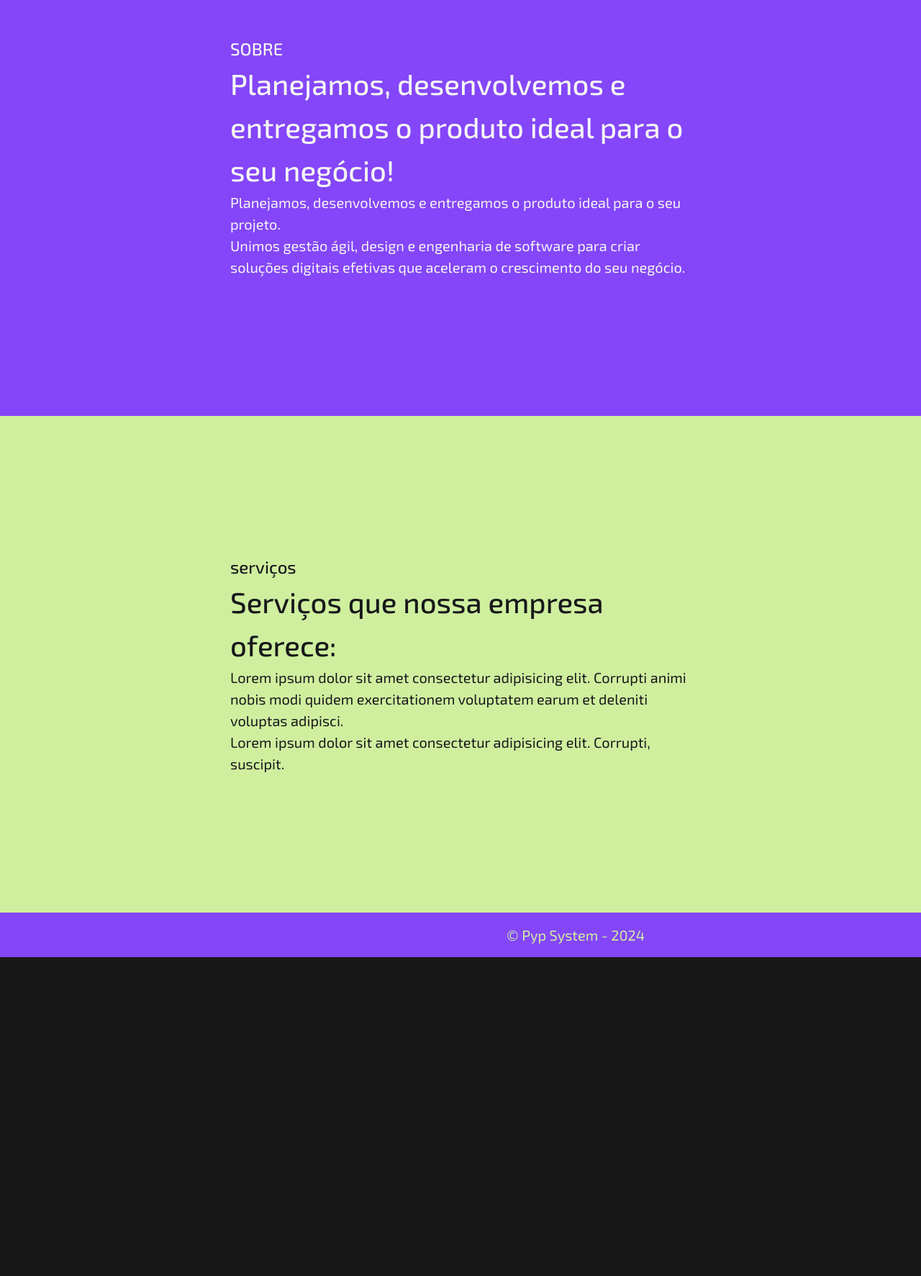
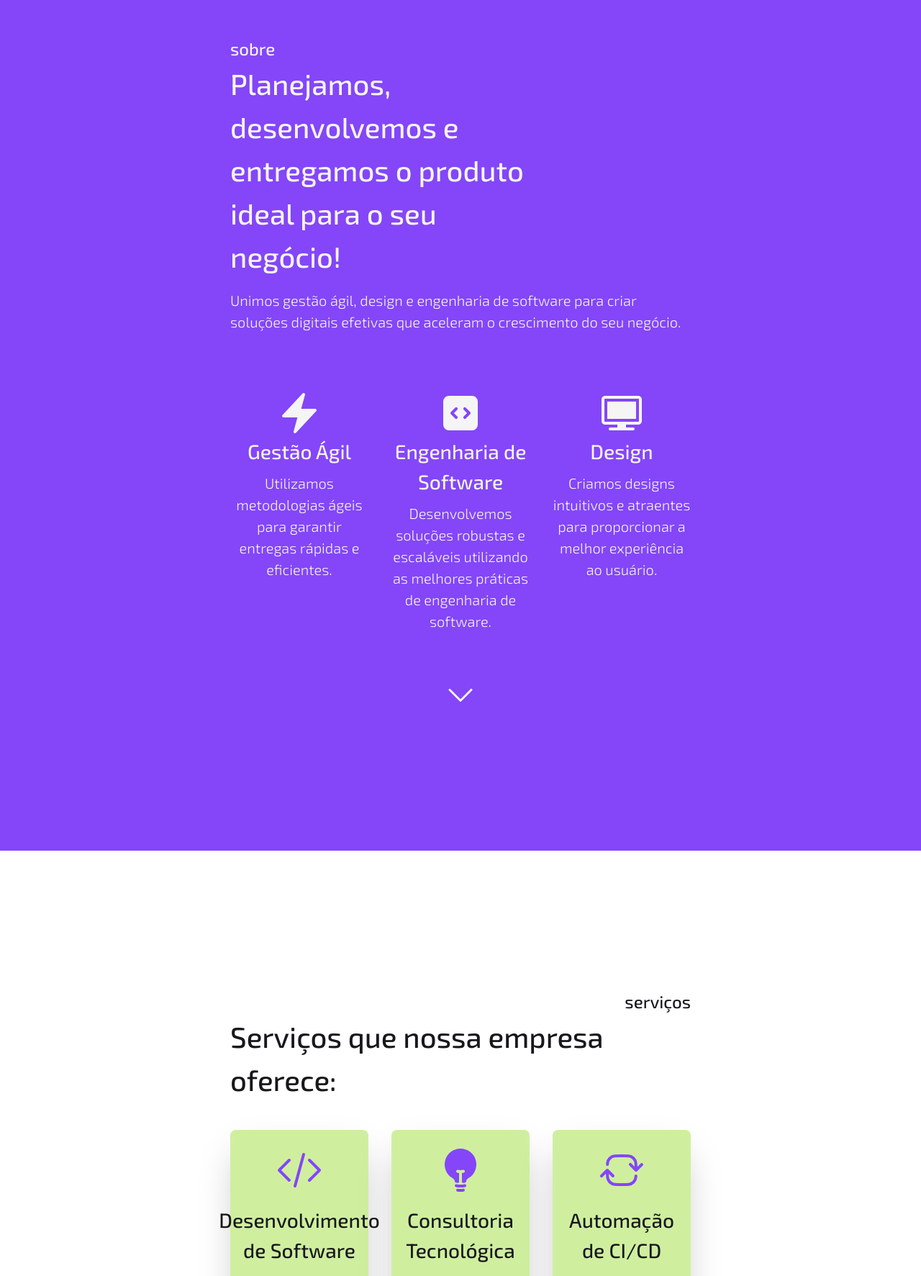
Before and after one commit to PypSystem/pyp-system-website, a Nuxt app: page / in a window 1280 px wide. Shown: the part 1022-2795 px from the top of the page at 72% size. Before the commit the page ends 2352 px from the top, so only its background shows below. Built offline with nearby package versions, Linux system fonts and the light colour scheme.

Commit message:
feito até o formulário

```diff
--- a/app.vue
+++ b/app.vue
@@ -2,6 +2,7 @@
 const limeColor = ref('#CFEF9F');
 const purpleColor = ref('#240D7D');
 const lightPurpleColor = ref('#8446F8');
+const lightGrayColor = ref('#f5f5f5');
 </script>
 
 <template>
@@ -52,4 +53,64 @@ const lightPurpleColor = ref('#8446F8');
   background-color: v-bind(purpleColor);
   color: v-bind(limeColor);
 }
+
+.btn-secundary {
+  border: 2px solid v-bind(limeColor);
+  border-radius: 16px;
+  padding: 2px 32px;
+  background-color: v-bind(limeColor);
+  color: v-bind(purpleColor);
+  transition:
+    background-color 0.4s ease,
+    color 0.4s ease;
+}
+
+.btn-secundary:hover {
+  background-color: transparent;
+  color: v-bind(limeColor);
+  border-color: v-bind(limeColor);
+}
+
+.input-field {
+  margin-top: 0.5rem;
+  padding: 0.75rem;
+  width: 100%;
+  border: 2px solid v-bind(lightGrayColor);
+  border-radius: 0.5rem;
+  @apply focus:outline-none focus:ring-2 focus:ring-purple-500 focus:border-transparent;
+}
+
+.input-field {
+  color: v-bind(purpleColor);
+  margin-top: 0.5rem;
+  padding: 0.75rem;
+  width: 100%;
+  border: 1px solid v-bind(lightGrayColor);
+  border-radius: 0.375rem;
+  box-shadow: 0 1px 2px 0 rgba(0, 0, 0, 0.05);
+  transition: all 0.3s ease-in-out;
+}
+
+.input-field:focus {
+  outline: none;
+  border-color: transparent;
+  box-shadow: 0 0 0 3px v-bind(lightPurpleColor);
+}
+
+.textarea-field {
+  color: v-bind(purpleColor);
+  margin-top: 0.5rem;
+  padding: 0.75rem;
+  width: 100%;
+  border: 1px solid v-bind(lightGrayColor);
+  border-radius: 0.375rem;
+  box-shadow: 0 1px 2px 0 rgba(0, 0, 0, 0.05);
+  transition: all 0.3s ease-in-out;
+}
+
+.textarea-field:focus {
+  outline: none;
+  border-color: transparent;
+  box-shadow: 0 0 0 3px v-bind(lightPurpleColor);
+}
 </style>
--- a/assets/css/main.css
+++ b/assets/css/main.css
@@ -45,6 +45,7 @@ h4 {
 
 p {
   font-size: 1.25rem;
+  font-weight: 300;
 }
 
 .debug {
--- a/components/about.vue
+++ b/components/about.vue
@@ -1,20 +1,61 @@
-<script setup lang="ts"></script>
+<script setup lang="ts">
+import {
+  BoltIcon,
+  TvIcon,
+  CodeBracketSquareIcon,
+  ChevronDownIcon,
+} from '@heroicons/vue/24/solid';
+import { scrollToSection } from '@/utils/scroll.js';
+</script>
 
 <template>
   <main
     id="about"
-    class="md:px-80 px-8 py-48 flex flex-col justify-center w-full min-h-full bg-light-purple"
+    class="md:px-80 px-8 py-48 flex flex-col justify-center w-full h-full bg-light-purple"
   >
-    <h4>SOBRE</h4>
-    <h2>
+    <h4>sobre</h4>
+    <h2 class="w-2/3">
       Planejamos, desenvolvemos e entregamos o produto ideal para o seu negócio!
     </h2>
-    <p>
-      Planejamos, desenvolvemos e entregamos o produto ideal para o seu projeto.
-    </p>
-    <p>
+    <p class="pt-4">
       Unimos gestão ágil, design e engenharia de software para criar soluções
       digitais efetivas que aceleram o crescimento do seu negócio.
     </p>
+    <div class="grid md:grid-cols-3 gap-8 pt-20">
+      <div
+        class="flex flex-col items-center text-center transition-transform transform hover:scale-105"
+      >
+        <BoltIcon class="h-16 w-16" />
+        <h3 class="mb-2">Gestão Ágil</h3>
+        <p>
+          Utilizamos metodologias ágeis para garantir entregas rápidas e
+          eficientes.
+        </p>
+      </div>
+      <div
+        class="flex flex-col items-center text-center transition-transform transform hover:scale-105"
+      >
+        <CodeBracketSquareIcon class="h-16 w-16" />
+        <h3 class="mb-2">Engenharia de Software</h3>
+        <p>
+          Desenvolvemos soluções robustas e escaláveis utilizando as melhores
+          práticas de engenharia de software.
+        </p>
+      </div>
+      <div
+        class="flex flex-col items-center text-center transition-transform transform hover:scale-105"
+      >
+        <TvIcon class="h-16 w-16" />
+        <h3 class="mb-2">Design</h3>
+        <p>
+          Criamos designs intuitivos e atraentes para proporcionar a melhor
+          experiência ao usuário.
+        </p>
+      </div>
+    </div>
+    <ChevronDownIcon
+      @click="scrollToSection('services')"
+      class="h-12 w-12 cursor-pointer transition-transform transform hover:scale-110 mx-auto mt-16"
+    />
   </main>
 </template>
--- a/components/banner.vue
+++ b/components/banner.vue
@@ -1,17 +1,23 @@
 <script setup lang="ts">
-import { ArrowDownIcon } from '@heroicons/vue/24/solid';
+import { ChevronDownIcon } from '@heroicons/vue/24/solid';
 import { scrollToSection } from '@/utils/scroll.js';
 </script>
 
 <template>
   <main
+    id="banner"
     class="md:px-80 px-8 flex flex-col justify-center w-full h-screen bg-purple"
   >
-    <h1 class="text-center">
-      Entendemos os desafios do seu negócio e os resolvemos com soluções
-      tecnológicas sob medida.
+    <img
+      src="@/public/icons/pyp-system-logo.svg"
+      alt="Pyp System"
+      class="mx-auto mb-16 w-1/4"
+    />
+    <h1 class="text-center text-7xl w-2/3 mx-auto">
+      "Entendemos os desafios do seu negócio e os resolvemos com soluções
+      tecnológicas sob medida."
     </h1>
-    <ArrowDownIcon
+    <ChevronDownIcon
       @click="scrollToSection('about')"
       class="h-12 w-12 cursor-pointer transition-transform transform hover:scale-110 mx-auto mt-16"
     />
--- /dev/null
+++ b/components/contact.vue
@@ -0,0 +1,55 @@
+<script setup lang="ts">
+const contact = reactive({
+  name: '',
+  email: '',
+  message: '',
+  cellphone: '',
+});
+
+function submitForm() {
+  console.log(contact);
+}
+</script>
+
+<template>
+  <section
+    id="services"
+    class="md:px-80 px-8 py-48 flex flex-col justify-center w-full min-h-full bg-purple"
+  >
+    <h4>contato</h4>
+    <h2>Entre em contato com a nossa equipe:</h2>
+    <form @submit.prevent="submitForm" class="w-full max-w-lg space-y-4">
+      <div class="flex flex-col space-y-4">
+        <input
+          v-model="contact.name"
+          type="text"
+          placeholder="Nome"
+          class="input-field"
+          required
+        />
+        <input
+          v-model="contact.email"
+          type="email"
+          placeholder="E-mail"
+          class="input-field"
+          required
+        />
+        <input
+          v-model="contact.cellphone"
+          type="text"
+          placeholder="Celular"
+          class="input-field"
+          required
+        />
+      </div>
+      <textarea
+        v-model="contact.message"
+        placeholder="Mensagem"
+        rows="4"
+        class="textarea-field"
+        required
+      ></textarea>
+      <button type="submit" class="btn-secundary">Enviar</button>
+    </form>
+  </section>
+</template>
--- a/components/footer.vue
+++ b/components/footer.vue
@@ -1,9 +1,17 @@
-<script setup lang="ts"></script>
+<script setup lang="ts">
+import { scrollToSection } from '@/utils/scroll.js';
+</script>
 
 <template>
   <footer
-    class="bg-light-purple py-4 md:px-96 px-8 flex items-center justify-end"
+    class="bg-light-purple py-4 md:px-96 px-8 flex items-center justify-between text-lime"
   >
-    <p class="text-lime">© Pyp System - 2024</p>
+    <img
+      src="/icons/logo-pyp-system-white.svg"
+      alt="Pyp System"
+      class="h-12 w-12 cursor-pointer transition-transform transform hover:scale-105"
+      @click.prevent="scrollToSection('banner')"
+    />
+    <p>Direitos Reservados © | Pyp System - 2024</p>
   </footer>
 </template>
--- a/components/header.vue
+++ b/components/header.vue
@@ -1,26 +1,32 @@
 <script setup lang="ts">
+import { scrollToSection } from '@/utils/scroll.js';
 const menuItems = [
-  { text: 'sobre', link: '#about' },
-  { text: 'serviços', link: '#services' },
-  { text: 'contato', link: '#contact' },
+  { text: 'sobre', link: 'about' },
+  { text: 'serviços', link: 'services' },
+  { text: 'contato', link: 'contact' },
 ];
 </script>
 
 <template>
   <header
-    class="md:px-80 px-8 py-2 bg-lime text-purple flex items-center justify-between"
+    class="fixed top-0 left-0 w-full z-20 md:px-80 px-8 py-2 bg-lime text-purple flex items-center justify-between"
   >
     <section class="flex">
       <img
         src="/icons/logo-pyp-system-purple.svg"
         alt="Pyp System"
-        class="h-16 w-16"
+        class="h-16 w-16 cursor-pointer transition-transform transform hover:scale-105"
+        @click.prevent="scrollToSection('banner')"
       />
     </section>
     <section class="flex items-center space-x-8">
-      <a v-for="item in menuItems" :href="item.link" class="btn-primary cursor-pointer">
+      <button
+        v-for="item in menuItems"
+        @click.prevent="scrollToSection(item.link)"
+        class="btn-primary cursor-pointer"
+      >
         {{ item.text }}
-      </a>
+      </button>
     </section>
   </header>
 </template>
--- a/components/services.vue
+++ b/components/services.vue
@@ -1,20 +1,57 @@
-<script setup lang="ts"></script>
+<script setup lang="ts">
+import {
+  ChevronDownIcon,
+  CodeBracketIcon,
+  LightBulbIcon,
+  ArrowPathRoundedSquareIcon,
+} from '@heroicons/vue/24/solid';
+import { scrollToSection } from '@/utils/scroll.js';
+const services = [
+  {
+    title: 'Desenvolvimento de Software',
+    description:
+      'Criamos soluções sob medida utilizando as melhores práticas de desenvolvimento.',
+    icon: CodeBracketIcon,
+  },
+  {
+    title: 'Consultoria Tecnológica',
+    description:
+      'Ajudamos a identificar e implementar as tecnologias mais adequadas para o seu negócio.',
+    icon: LightBulbIcon,
+  },
+  {
+    title: 'Automação de CI/CD',
+    description:
+      'Automatizamos processos de integração e entrega contínua para aumentar a eficiência.',
+    icon: ArrowPathRoundedSquareIcon,
+  },
+];
+</script>
 
 <template>
-  <main
+  <section
     id="services"
-    class="md:px-80 px-8 py-48 flex flex-col justify-center w-full min-h-full bg-lime text-zinc-900"
+    class="md:px-80 px-8 py-48 flex flex-col justify-center items-end w-full min-h-full bg-white text-zinc-900"
   >
     <h4>serviços</h4>
     <h2>Serviços que nossa empresa oferece:</h2>
-    <p>
-      Lorem ipsum dolor sit amet consectetur adipisicing elit. Corrupti animi
-      nobis modi quidem exercitationem voluptatem earum et deleniti voluptas
-      adipisci.
-    </p>
-    <p>
-      Lorem ipsum dolor sit amet consectetur adipisicing elit. Corrupti,
-      suscipit.
-    </p>
-  </main>
+    <div class="grid md:grid-cols-3 gap-8 mt-10">
+      <div
+        v-for="service in services"
+        :key="service.title"
+        class="flex flex-col items-center text-center p-6 bg-lime rounded-lg shadow-2xl transition-transform transform hover:scale-105"
+      >
+        <component
+          :is="service.icon"
+          class="h-16 w-16 mb-4 text-light-purple"
+        />
+        <h3 class="mb-2">{{ service.title }}</h3>
+        <p>{{ service.description }}</p>
+      </div>
+    </div>
+    <ChevronDownIcon
+      @click="scrollToSection('contact')"
+      class="h-12 w-12 cursor-pointer transition-transform transform hover:scale-110 mx-auto mt-16"
+    />
+  </section>
 </template>
--- a/layouts/default.vue
+++ b/layouts/default.vue
@@ -3,7 +3,7 @@
 <template>
   <main class="w-full min-h-screen flex flex-col relative">
     <Header />
-    <article class="flex flex-col flex-grow h-full">
+    <article class="flex flex-col flex-grow h-full pt-20">
       <slot />
     </article>
     <Footer />
--- a/pages/index.vue
+++ b/pages/index.vue
@@ -3,5 +3,6 @@
     <Banner />
     <About />
     <Services />
+    <Contact />
   </main>
 </template>
```
Also changed, not shown: public/icons/pyp-system-logo.svg (added).
